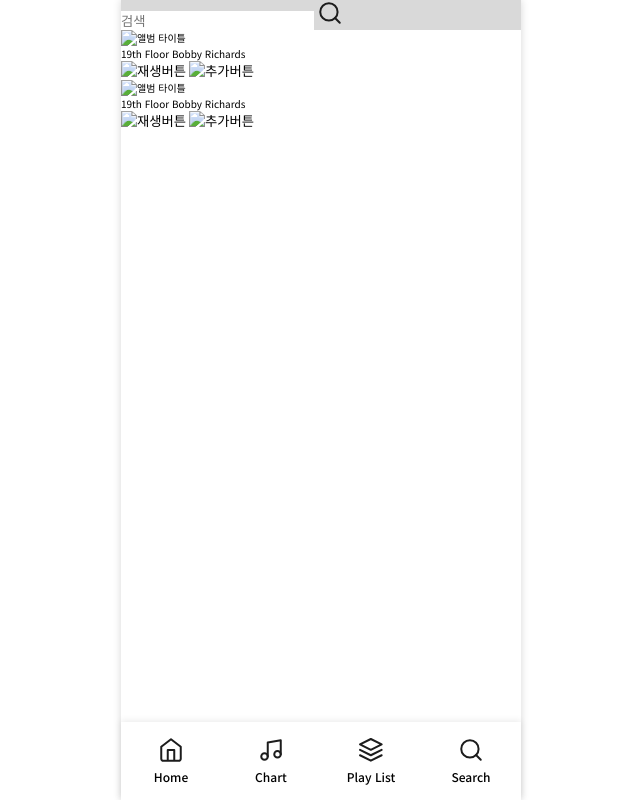
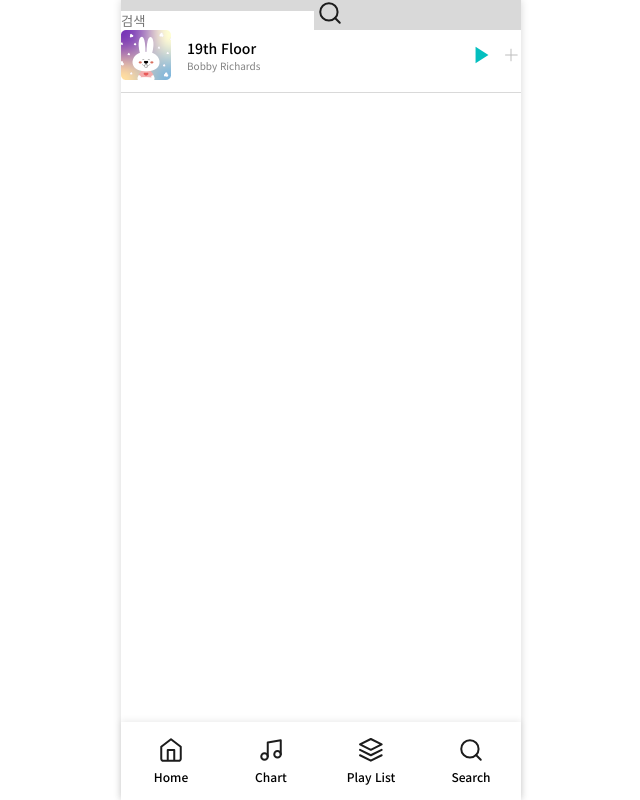
Before and after one commit to SuDaJo/MusicPlayer, a plain HTML site: page index.html in a window 1280 px wide. Shown: the whole page, without its empty margins (319-959 px from the left). Drawn offline with Linux system fonts and the light colour scheme.

Commit message:
:label: MarkUp: 마크업 완료(search 페이지)
Co-authored-by: DADA6061 <d.ya96v@gmail.com>
Co-authored-by: ming-Jo <mwinterj@daum.net>
Co-authored-by: IntHyun <wjdtngus1237@naver.com>

```diff
--- a/index.html
+++ b/index.html
@@ -1,5 +1,6 @@
 <!DOCTYPE html>
 <html lang="ko">
+
 <head>
   <meta charset="UTF-8" />
   <meta http-equiv="X-UA-Compatible" content="IE=edge" />
@@ -211,41 +212,33 @@
 
   <!-- search 화면 시작 -->
 
-    <main class="wrapper">
+  <main class="wrapper search-wrapper">
     <section>
       <h2 class="sr-only">검색 화면</h2>
       <fieldset class="search-input-bar">
         <legend class="sr-only">검색</legend>
-          <label for="" class="sr-only"></label>
-          <input type="text" placeholder="검색" />
-          <button type="button">
+        <label for="searchInpValue" class="sr-only"></label>
+        <input id="searchInpValue" type="text" placeholder="검색" />
+        <button class="search-btn" type="button">
           <img src="./assets/image/icon-search.svg" alt="검색 버튼" />
         </button>
       </fieldset>
+      <section class="searchlist-main">
         <ul>
-          <li>
-            <figure>
-              <img src="" alt="앨범 타이틀" />
-              <figcaption>
-                <span>19th Floor</span>
-                <span>Bobby Richards</span>
+          <li class="playlist-item">
+            <figure class="playlist-info">
+              <img src="./assets/image/album-img.png" alt="앨범 타이틀">
+              <figcaption class="playlist-item-info">
+                <span class="playlist-title">19th Floor</span>
+                <span class="playlist-artist">Bobby Richards</span>
               </figcaption>
             </figure>
-            <button type="button"><img src="" alt="재생버튼" /></button>
-            <button type="button"><img src="" alt="추가버튼" /></button>
-          </li>
-          <li>
-            <figure>
-              <img src="" alt="앨범 타이틀" />
-              <figcaption>
-                <span>19th Floor</span>
-                <span>Bobby Richards</span>
-              </figcaption>
-            </figure>
-            <button type="button"><img src="" alt="재생버튼" /></button>
-            <button type="button"><img src="" alt="추가버튼" /></button>
+            <button class="chart-btn-play" type="button"><img src="./assets/image/icon-play.svg" alt="재생버튼"></button>
+            <button type="button"><img src="./assets/image/icon-plus.svg" alt="추가버튼"></button>
+            </button>
           </li>
         </ul>
+      </section>
     </section>
   </main>
   <!-- // search 화면 끝 -->
@@ -267,10 +260,7 @@
       </li>
       <li class="nav-list-item">
         <a href="#">
-            <img
-              src="./assets/image/icon-playList.svg"
-              alt="내비게이션 아이콘"
-            />
+          <img src="./assets/image/icon-playList.svg" alt="내비게이션 아이콘" />
           <p>Play List</p>
         </a>
       </li>
@@ -284,4 +274,5 @@
   </nav>
   <!-- // nav 끝 -->
 </body>
+
 </html>
```
Lines whose indentation alone changed are shown as unchanged.
